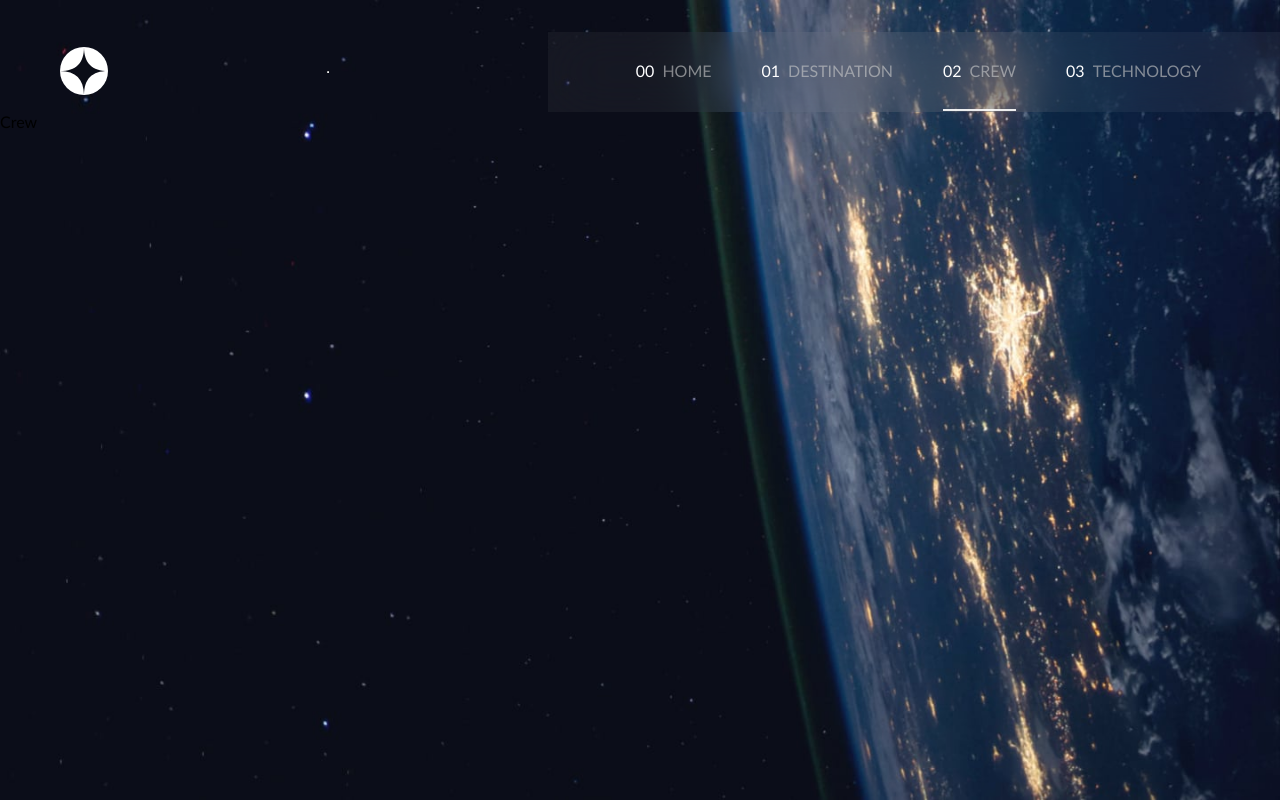
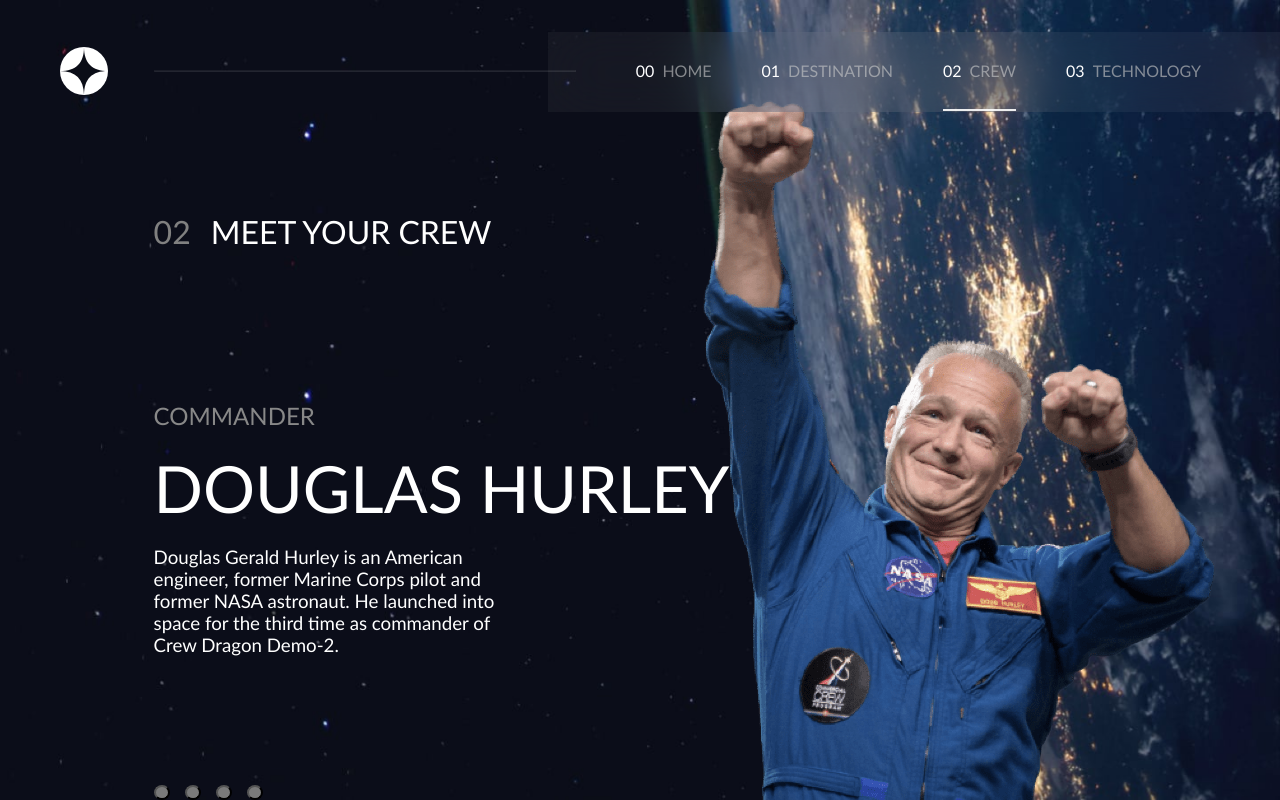
Before and after one commit to a-jahangir/space-multipage-website, a Vue app: page /crew in a window 1280 px wide. Built offline with nearby package versions, Linux system fonts and the light colour scheme.

Commit message:
Crews Completed

```diff
--- /dev/null
+++ b/src/components/crews/commander.vue
@@ -0,0 +1,16 @@
+<template>
+    <div class="crews">
+        <div class="crews-text">
+            <h2>COMMANDER</h2>
+            <br>
+            <p>DOUGLAS HURLEY</p>
+            <br>
+            <h3>Douglas Gerald Hurley is an American engineer, former Marine Corps pilot and former NASA astronaut. He
+                launched into space for the third time as commander of Crew Dragon Demo-2.
+            </h3>
+        </div>
+        <div class="crew-img">
+            <img src='@/assets/crew/image-douglas-hurley.png' alt="COMMANDER">
+        </div>
+    </div>
+</template>
--- /dev/null
+++ b/src/components/crews/flightEngineer.vue
@@ -0,0 +1,18 @@
+<template>
+    <div class="crews">
+        <div class="crews-text">
+            <h2>FLIGHT ENGINEER</h2>
+            <br>
+            <p>ANOUSHEH ANSARI</p>
+            <br>
+            <h3>Anousheh Ansari is an Iranian American engineer and co-founder of Prodea Systems.
+                Ansari was the fourth self-funded space tourist,
+                the first self-funded woman to fly to the ISS,
+                and the first Iranian in space.
+            </h3>
+        </div>
+        <div class="crew-img">
+            <img src='@/assets/crew/image-anousheh-ansari.png' alt="FLIGHTENGINEER">
+        </div>
+    </div>
+</template>
--- /dev/null
+++ b/src/components/crews/missionSpecialist.vue
@@ -0,0 +1,17 @@
+<template>
+    <div class="crews">
+        <div class="crews-text">
+            <h2>MISSION SPECIALIST</h2>
+            <br>
+            <p>MARK SHUTTLEWORTH</p>
+            <br>
+            <h3>Mark Richard Shuttleworth is the founder and CEO of Canonical,
+                the company behind the Linux-based Ubuntu operating system.
+                Shuttleworth became the first South African to travel to space as a space tourist.
+            </h3>
+        </div>
+        <div class="crew-img">
+            <img src='@/assets/crew/image-mark-shuttleworth.png' alt="MISSIONSPECIALIST">
+        </div>
+    </div>
+</template>
--- /dev/null
+++ b/src/components/crews/pilot.vue
@@ -0,0 +1,17 @@
+<template>
+    <div class="crews">
+        <div class="crews-text">
+            <h2>PILOT</h2>
+            <br>
+            <p>VICTOR GLOVER</p>
+            <br>
+            <h3>Pilot on the first operational flight of the SpaceX Crew Dragon to the International Space Station.
+                Glover is a commander in the U.S. Navy where he pilots an F/A-18.He was a crew member of Expedition 64,
+                and served as a station systems flight engineer.
+            </h3>
+        </div>
+        <div class="crew-img">
+            <img src='@/assets/crew/image-victor-glover.png' alt="PILOT">
+        </div>
+    </div>
+</template>
--- a/src/components/mainHeader.vue
+++ b/src/components/mainHeader.vue
@@ -67,7 +67,7 @@
 .main-header nav a span:hover {
     color: #ffffff;
 }
-.main-header line {
+.main-header hr {
     position: absolute;
     bottom: 50%;
     left: 12%;
--- a/src/pages/Crew.vue
+++ b/src/pages/Crew.vue
@@ -1,11 +1,108 @@
 <template>
-    Crew
+    <main class="main-body">
+        <h1><span>02</span>MEET YOUR CREW</h1>
+        <commander v-if="crew == 'commander'"/>
+        <missionSpecialist v-else-if="crew == 'missionSpecialist'"/>
+        <pilot v-else-if="crew == 'pilot'"/>
+        <flightEngineer v-else/>
+        <div class="dotList">
+            <button @click="changeCrew('commander')"></button>
+            <button @click="changeCrew('missionSpecialist')"></button>
+            <button @click="changeCrew('pilot')"></button>
+            <button @click="changeCrew('flightEngineer')"></button>
+        </div>
+    </main>
 </template>
 
 <script setup>
+import { ref } from 'vue'
+import commander from '@/components/crews/commander.vue'
+import missionSpecialist from '@/components/crews/missionSpecialist.vue'
+import pilot from '@/components/crews/pilot.vue'
+import flightEngineer from '@/components/crews/flightEngineer.vue'
+
+const crew = ref('commander')
+
+function changeCrew (selected) {
+  crew.value = selected
+  console.log(crew.value)
+}
 
 </script>
 
 <style scoped>
+.main-body {
+    display: block;
+}
 
+.main-body h1 {
+    display: flex;
+    color: white;
+    font-weight: 100;
+    margin-left: 12%;
+    margin-top: 100px;
+}
+
+.main-body h1 span {
+    padding-right: 20px;
+    color: gray;
+}
+
+.dotList {
+    display: flex;
+    height: 15px;
+    width: 15px;
+    margin-left: 12%;
+    margin-top: 5%;
+}
+
+.dotList button {
+    background-color: rgb(122, 122, 122);
+    border-radius: 50%;
+    cursor: pointer;
+    margin-right: 15px;
+}
+.dotList button:hover {
+    background-color: rgb(255, 255, 255);
+}
 </style>
+
+<!-- // style for crews component's -->
+
+<style>
+.crews {
+    display: flex;
+    justify-content: space-between;
+}
+
+.crews-text {
+    color: white;
+    width: 50%;
+    margin-left: 12%;
+    margin-top: 150px;
+    height: 320px;
+}
+
+.crews-text p,
+h2,
+h3 {
+    width: 58%;
+    font-weight: 100;
+}
+
+.crews-text h2 {
+    color: rgb(136, 136, 136);
+}
+
+.crews-text p {
+    font-size: 65px;
+    width: 100%;
+}
+
+.crew-img img {
+    position: absolute;
+    z-index: -1;
+    bottom: 0;
+    right: 5%;
+}
+</style>
--- a/src/pages/Destination.vue
+++ b/src/pages/Destination.vue
@@ -3,10 +3,10 @@
         <div class="main-links">
             <h1><span>01</span>PICK YOUR DESTINATION</h1>
             <ul>
-                <li @click="changeDedtination('moon')">MOON</li>
-                <li @click="changeDedtination('mars')">MARS</li>
-                <li @click="changeDedtination('europa')">EUROPA</li>
-                <li @click="changeDedtination('titan')">TITAN</li>
+                <li @click="changeDestination('moon')">MOON</li>
+                <li @click="changeDestination('mars')">MARS</li>
+                <li @click="changeDestination('europa')">EUROPA</li>
+                <li @click="changeDestination('titan')">TITAN</li>
             </ul>
         </div>
         <moon v-if="destination === 'moon'" />
@@ -25,7 +25,7 @@
 
 const destination = ref('moon')
 
-function changeDedtination (selected) {
+function changeDestination (selected) {
   destination.value = selected
 }
 </script>
@@ -45,14 +45,14 @@
     padding-right: 20px;
     color: gray;
 }
+.main-links h1 {
+    font-weight: 100;
+}
 .main-links ul {
     list-style-type: none;
     display: flex;
     margin-right: 15%;
     margin-top: 9%;
-}
-.main-links h1 {
-    font-weight: 100;
 }
 .main-links ul li {
     text-decoration: none;
@@ -68,7 +68,9 @@
     border-bottom: 2px solid rgba(255, 255, 255, 0.9);
 }
 </style>
+
 <!-- // style for destinations component's -->
+
 <style>
 .destinations {
     display: flex;
--- a/src/pages/Home.vue
+++ b/src/pages/Home.vue
@@ -16,12 +16,12 @@
 <style scoped>
 .main-text {
     color: white;
-    width: 390px;
+    width: 50%;
     margin-left: 12%;
     margin-top: 250px;
 }
 .main-text h1 {
-    font-size: 155px;
+    font-size: 170px;
     font-weight: 100;
 }
 .explore-button {
--- a/src/pages/Technology.vue
+++ b/src/pages/Technology.vue
@@ -1,11 +1,28 @@
 <template>
-    TECHNOLOGY
+    <main class="main-body">
+        <h1><span>03</span>SPACE LAUNCH 101</h1>
+        <div>
+
+        </div>
+    </main>
 </template>
 
 <script setup>
-
 </script>
 
 <style scoped>
-
+.main-body {
+    display: block;
+}
+.main-body h1 {
+    display: flex;
+    color: white;
+    font-weight: 100;
+    margin-left: 12%;
+    margin-top: 100px;
+}
+.main-body h1 span {
+    padding-right: 20px;
+    color: gray;
+}
 </style>
```
